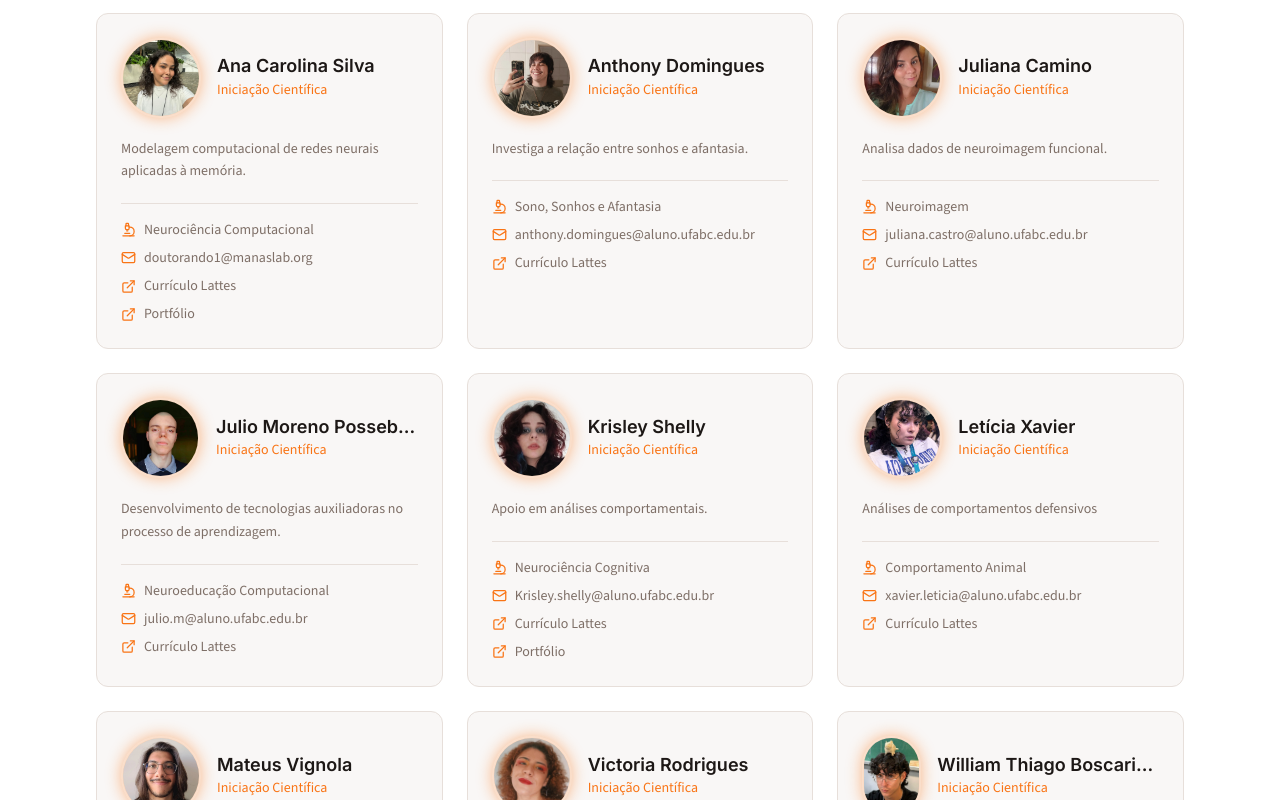
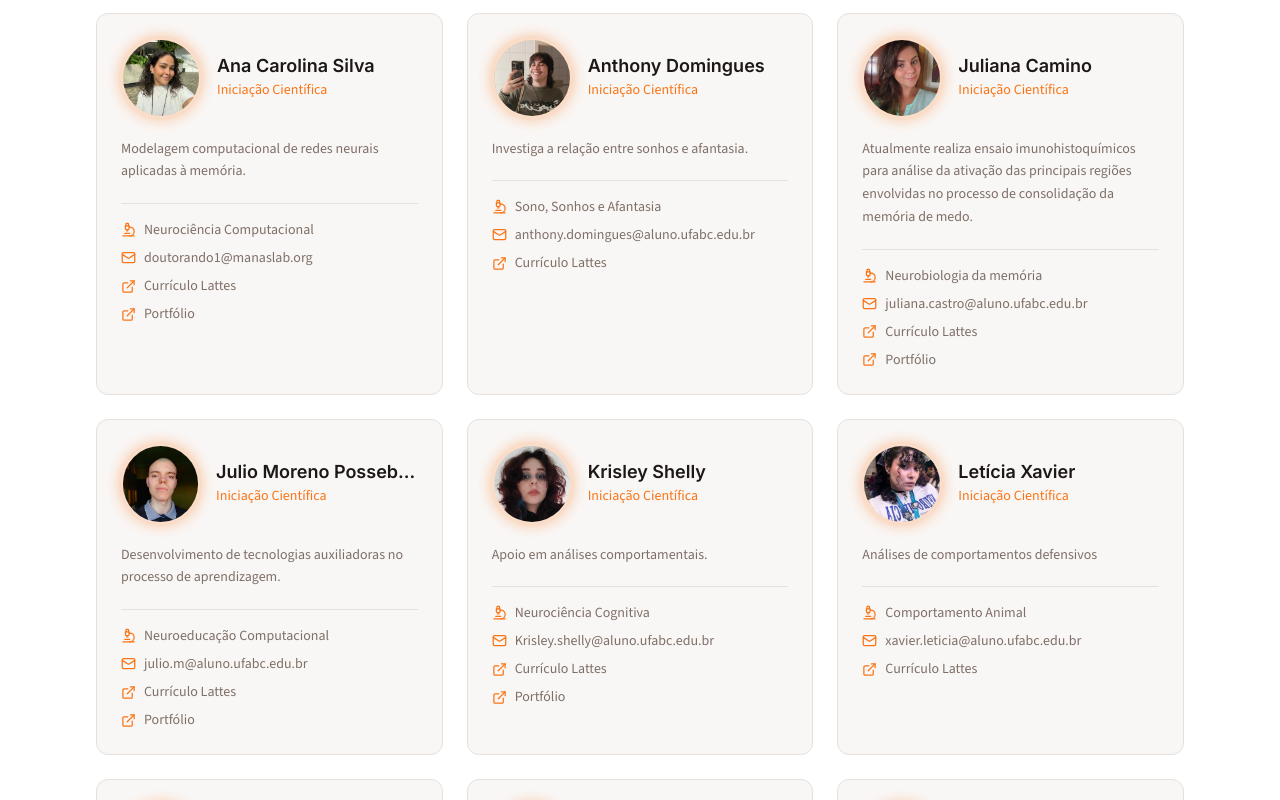
Before and after one commit to grupomemoriaufabc/Site_Grupo_MANAS_vFinal, a React (Vite) app: page /#/people in a window 1280 px wide. Shown: the part 1460-2260 px from the top of the page. Built offline with nearby package versions, Linux system fonts and the light colour scheme.

Commit message:
Commit_members_atualization

```diff
--- a/src/data/members.ts
+++ b/src/data/members.ts
@@ -41,7 +41,7 @@ export const members: {
       researchArea: "Formação de Hábitos e Memória",
       email: "tatiana.ferreira@ufabc.edu.br",
       lattesUrl: "http://lattes.cnpq.br/2557253808540866",
-      portfolioLinks: [],
+      portfolioLinks: [ {label: "Orcid", url:"https://orcid.org/0000-0002-2805-513X"}, {label: "Google Scholar", url: "https://scholar.google.com.br/citations?user=Y21PC30AAAAJ&hl=pt-BR"}],
     },
     {
       name: "Profa. Raquel Fornari",
@@ -111,12 +111,12 @@ export const members: {
     {
       name: "Juliana Camino",
       role: "Iniciação Científica",
-      bio: "Analisa dados de neuroimagem funcional.",
+      bio: "Atualmente realiza ensaio imunohistoquímicos para análise da ativação das principais regiões envolvidas no processo de consolidação da memória de medo.",
       photo: new URL("../assets/juleana.jpg", import.meta.url).href,
-      researchArea: "Neuroimagem",
+      researchArea: "Neurobiologia da memória",
       email: "juliana.castro@aluno.ufabc.edu.br",
       lattesUrl: "http://lattes.cnpq.br/4999113469495676",
-      portfolioLinks: [],
+      portfolioLinks: [{label:"Portfólio", url:"https://orcid.org/0009-0003-4341-1598"}],
     },
     {
       name: "Julio Moreno Possebon",
@@ -126,7 +126,7 @@ export const members: {
       researchArea: "Neuroeducação Computacional",
       email: "julio.m@aluno.ufabc.edu.br",
       lattesUrl: "http://lattes.cnpq.br/9854803057030503",
-      portfolioLinks: [],
+      portfolioLinks: [{label: "Portfólio", url:"https://julio-mp.github.io/"}],
     },
     {
       name: "Krisley Shelly",
@@ -169,7 +169,7 @@ export const members: {
       portfolioLinks: [{label:"Portfólio", url:"https://www.linkedin.com/in/victóriarodriguesbp?utm_source=share_via&utm_content=profile&utm_medium=member_android"}],
     },
     {
-      name: "William Thiago Boscariol Lourenço",
+      name: "William Thiago",
       role: "Iniciação Científica",
       bio: "Processos fisiológicos ligados a sistema de memórias e ao comportamento",
       photo: new URL("../assets/will.jpeg", import.meta.url).href,
```
